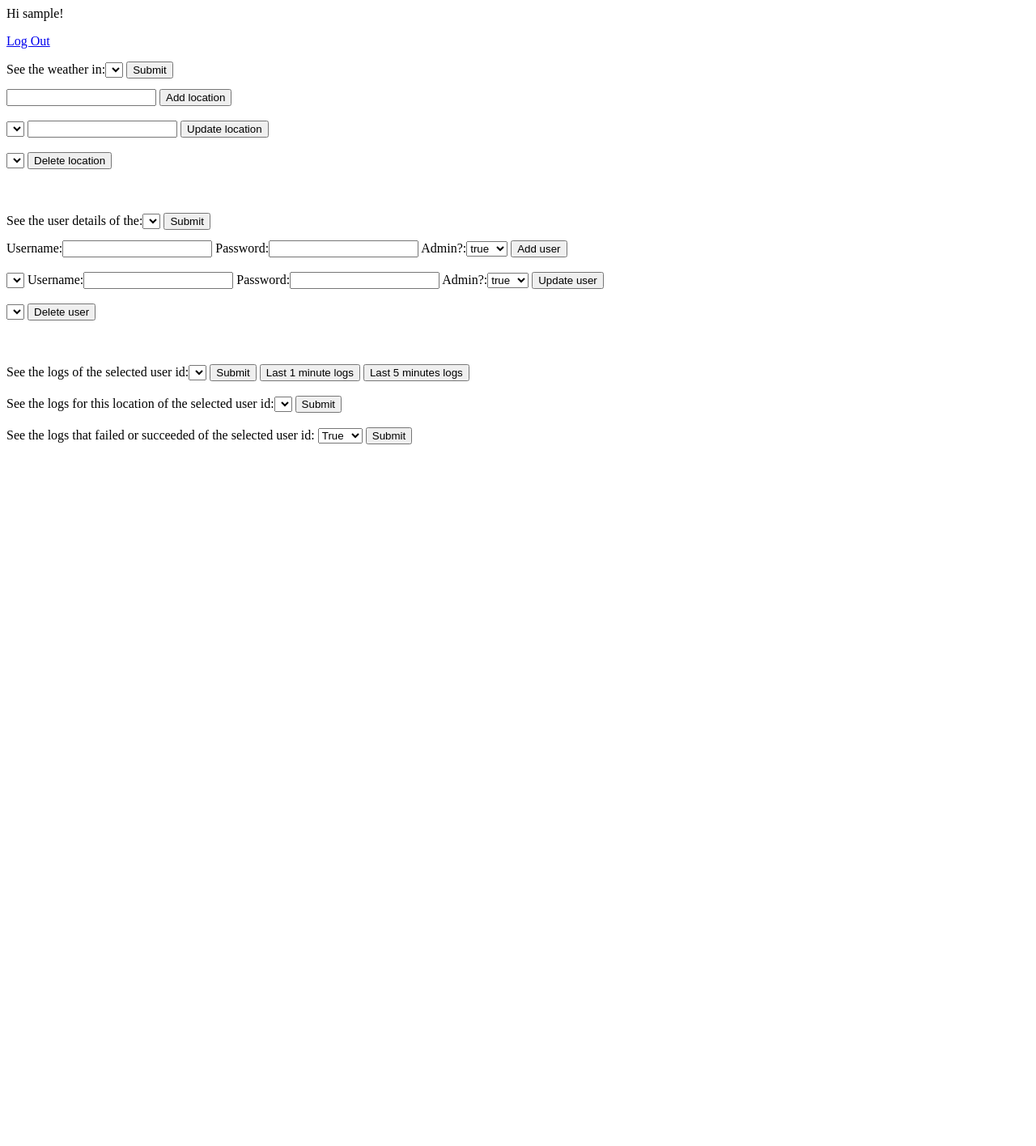
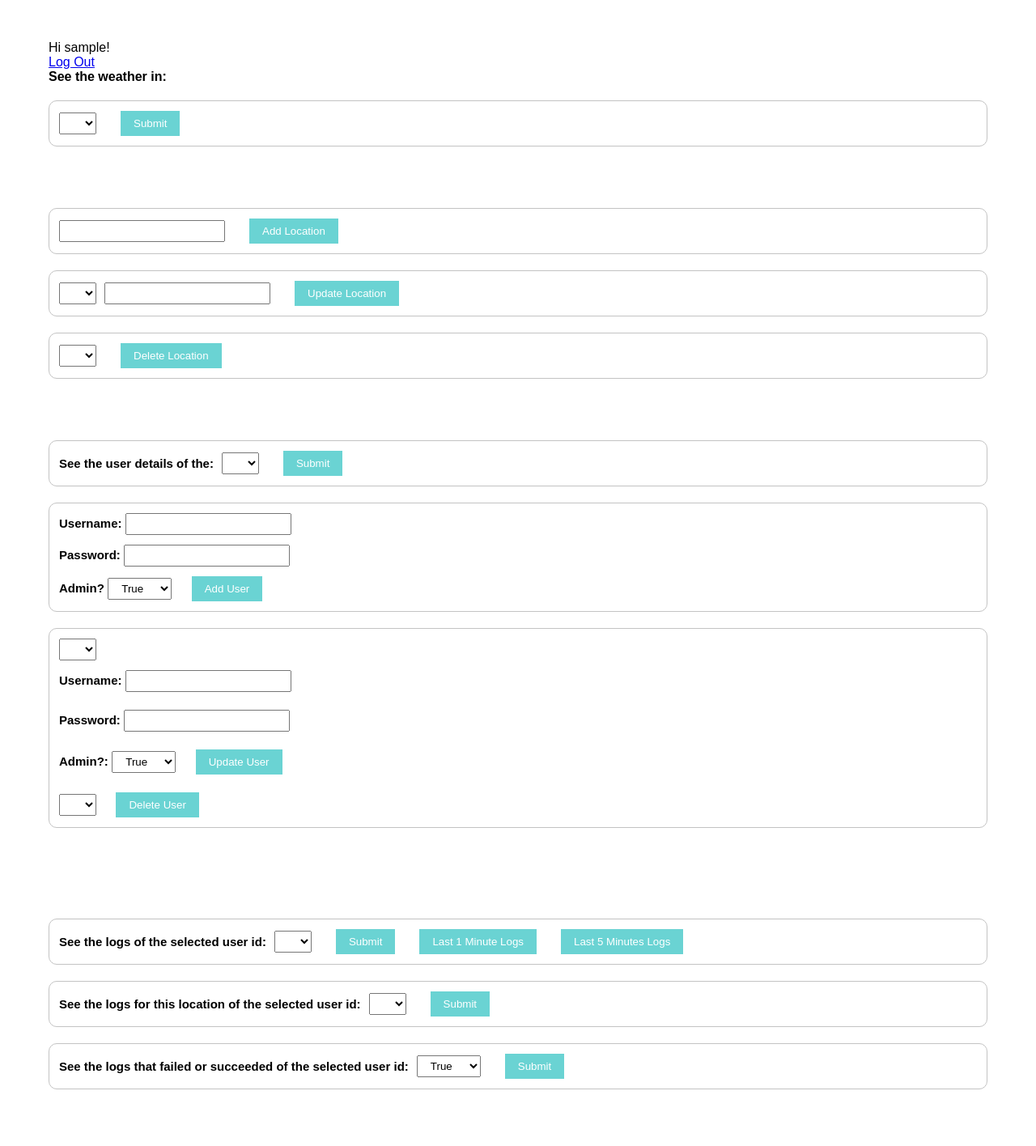
Before and after one commit to salihkilicoglu/weather_app, a Django app: page / in a window 1280 px wide. Shown: the whole page at 81% size. Before the commit the page ends 549 px from the top, so only its background shows below. Run offline with Django 4.2, Linux system fonts and the light colour scheme; the visitor is signed in with stand-in values (Sample User, id 1); data comes from the database, SQL or seed files in the repository; data that the repository does not hold is empty.

Commit message:
Prettier html file

```diff
--- a/frontend/templates/home.html
+++ b/frontend/templates/home.html
@@ -4,6 +4,7 @@
   <meta charset="UTF-8">
   <meta http-equiv="X-UA-Compatible" content="IE=edge">
   <meta name="viewport" content="width=device-width, initial-scale=1.0">
+  <link rel="stylesheet" href="./../static/css/index.css">
   <title>WeatherApp</title>
 </head>
 <body>
@@ -11,51 +12,94 @@
   {% if user.is_authenticated %}
   Hi {{ user.username }}!
   <p><a href="{% url 'logout' %}">Log Out</a></p>
-  See the weather in:<select id="locations"></select>
+  <p style="font-weight: bold; margin-bottom: 20px;" >See the weather in:</p>
+  <div class="weather-table">
+    <select id="locations"></select>
     <button id="weather_button">Submit</button>
-  <pre id="weather_json"></pre>
+  </div>
+  <pre class="pree" id="weather_json"></pre>
+  <br><br>
   {% endif %}
   {% if user.is_staff %}
+  <div class="weather-table">
     <input id="text_input" type="text"/>
     <button id="post_button">Add location</button>
-  <br><br>
+  </div>
+  <div id="first-divison" class="weather-table">
     <select id="locations_update"></select>
     <input id="text_input_update" type="text"/>
     <button id="update_button">Update location</button>
-  <br><br>
+  </div>
+  <div class="weather-table">
     <select id="locations_delete"></select>
     <button id="delete_button">Delete location</button>
-  <br><br><br><br>
-  See the user details of the:<select id="users"></select>
+  </div>
+  <br><br>
+  <div class="weather-table">
+    <label>See the user details of the:</label>
+    <select id="users"></select>
     <button id="user_button">Submit</button>
-  <pre id="user_json"></pre>
-  Username:<input id="user_input_post_username" type="text"/>
-  Password:<input id="user_input_post_password" type="text"/>
-  Admin?:<select id="user_input_post_admin"><option>true</option><option>false</option></select>
+  </div>
+  <pre class="pree" id="user_json"></pre>
+  <div id="second-div" class="weather-table big">
+    <div>
+      <div style="margin-bottom:12px;">
+        <label class="labels">Username:</label>
+        <input id="user_input_post_username" type="text"/>
+      </div>
+      <div style="margin-bottom:12px;">
+        <label class="labels">Password:</label>
+        <input id="user_input_post_password" type="text"/>
+      </div>
+        <label class="labels">Admin?</label>
+        <select id="user_input_post_admin"><option>true</option><option>false</option></select>
         <button id="user_post_button">Add user</button>
-  <br><br>
+      </div>
+    </div>
+    <div class="weather-table big">
+      <div>
+        <div style="margin-bottom:12px;">
           <select id="users_update"></select>
-  Username:<input id="user_input_update_username" type="text"/>
-  Password:<input id="user_input_update_password" type="text"/>
-  Admin?:<select id="user_input_update_admin"><option>true</option><option>false</option></select>
+        </div>
+        <div style="margin-bottom:12px;">
+          <label>Username:</label>
+          <input id="user_input_update_username" type="text"/>
+        </div>
+      </div>
+      <div style="margin-bottom:12px;">
+        <label>Password:</label>
+        <input id="user_input_update_password" type="text"/>
+      </div>
+      <div style="margin-bottom:12px;">
+        <label>Admin?:</label>
+        <select id="user_input_update_admin"><option>true</option><option>false</option></select>
         <button id="user_update_button">Update user</button>
-  <br><br>
+      </div>
+      <div>
         <select id="users_delete"></select>
         <button id="user_delete_button">Delete user</button>
+      </div>
+    </div>
+  </div>
   {% endif %}
   <br><br><br><br>
-  See the logs of the selected user id:<select id="users_log"></select>
+  <div class="weather-table">
+    <label>See the logs of the selected user id:</label><select id="users_log"></select>
     <button id="user_log_post_button">Submit</button>
     <button id="user_log_1_minute">Last 1 minute logs</button>
     <button id="user_log_5_minutes">Last 5 minutes logs</button>
-  <br><br>
-  See the logs for this location of the selected user id:<select id="locations_users_log"></select>
+  </div>
+  <div class="weather-table">
+    <label>See the logs for this location of the selected user id:</label>
+    <select id="locations_users_log"></select>
     <button id="locations_user_log_button">Submit</button>
-  <br><br>
-  See the logs that failed or succeeded of the selected user id:
+  </div>
+  <div class="weather-table">
+    <label>See the logs that failed or succeeded of the selected user id:</label>
     <select id="success_user_log"><option>True</option><option>False</option></select>
     <button id="locations_user_log_success_button">Submit</button>
-  <pre id="logs_json"></pre>
+  </div>
+  <pre class="pree" id="logs_json"></pre>
 </body>
 <script
 src="https://code.jquery.com/jquery-3.6.0.min.js"
```
Lines whose indentation alone changed are shown as unchanged.
